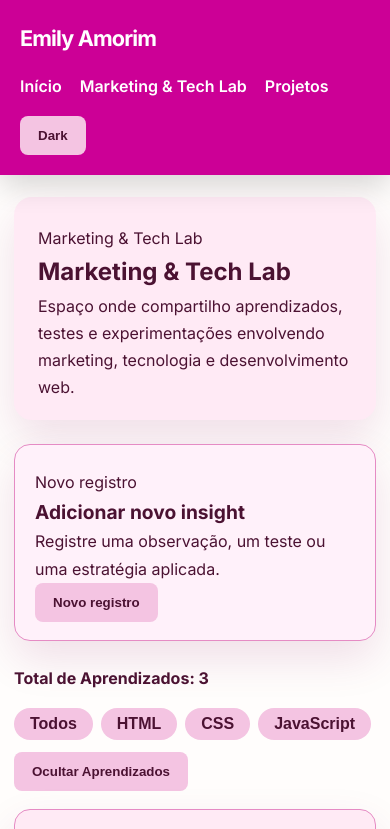
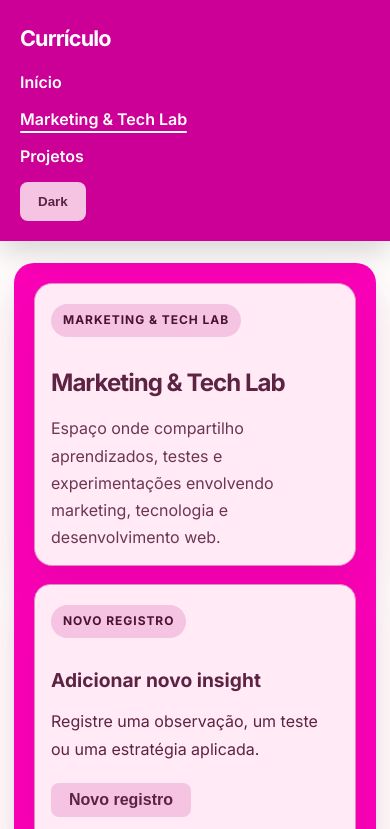
Before and after one commit to emilyoamorim/porfolio, a plain HTML site: page aprendizados.html in a window 390 px wide. Shown: the top 829 px of the page. Drawn offline with Linux system fonts and the light colour scheme.

Commit message:
Atualização do portfolio

```diff
--- a/aprendizados.html
+++ b/aprendizados.html
@@ -12,10 +12,10 @@
 <body>
     <header>
         <nav>
-            <h1>Emily Amorim</h1>
+            <h1>Currículo</h1>
             <ul>
                 <li><a href="index.html">Início</a></li>
-                <li><a href="aprendizados.html">Marketing & Tech Lab</a></li>
+                <li><a href="aprendizados.html" class="ativo">Marketing & Tech Lab</a></li>
                 <li><a href="projetos.html">Projetos</a></li>
             </ul>
             <button type="button" id="botaoTema" onclick="alterarTema()">🌙 Dark</button>
@@ -24,10 +24,10 @@
 
     <main>
         <section class="pagina-aprendizados">
-            <div class="cabecalho-aprendizados">
-                <span class="etiqueta-pagina">Marketing & Tech Lab</span>
+            <div class="section-heading cabecalho-aprendizados">
+                <p class="eyebrow">Marketing & Tech Lab</p>
                 <h2>Marketing & Tech Lab</h2>
-                <p>
+                <p class="section-copy">
                     Espaço onde compartilho aprendizados,
                     testes e experimentações envolvendo
                     marketing, tecnologia e desenvolvimento web.
@@ -89,7 +89,7 @@
                 </button>
             </div>
 
-            <div id="listaAprendizados" class="cards-aprendizados"></div>
+            <div id="listaAprendizados" class="card-grid"></div>
         </section>
     </main>
 
--- a/style.css
+++ b/style.css
@@ -1,31 +1,40 @@
-/* Página de aprendizados: fundo claro, padding extra */
+@import url('https://fonts.googleapis.com/css2?family=Inter:wght@400;500;600;700&display=swap');
+
+/* Página de aprendizados: alinhada ao padrão visual da home */
 .pagina-aprendizados {
-    background: var(--bg-principal);
-    box-shadow: none;
-    padding: 0;
-    margin-bottom: 0;
+    background-color: var(--destaque);
+    box-shadow: var(--shadow-suave);
+    padding: 32px;
+    margin-bottom: 24px;
 }
 
 .cabecalho-aprendizados {
     background: var(--bg-cards);
+    border: 1px solid var(--bordas);
     border-radius: 18px;
     padding: 28px 24px 18px 24px;
     margin-bottom: 24px;
     box-shadow: var(--shadow-suave);
+    display: grid;
+    gap: 12px;
 }
-@import url('https://fonts.googleapis.com/css2?family=Inter:wght@400;500;600;700&display=swap');
+
+.cabecalho-aprendizados .section-copy {
+    margin-bottom: 0;
+    max-width: 760px;
+}
 
 :root{
     --bg-principal: #FFFDFC;
     --bg-secundario: #F8F5F7;
     --bg-cards: #FFEAF5;
 
-    --texto-principal: #4B1232;
-    --texto-secundario: #5F2148;
+    --texto-principal: #5D2342;
+    --texto-secundario: #6D3554;
 
     --botao: #F4C4E2;
     --botao-hover: #EAA7D4;
-    --botao-texto: #4B1232;
+    --botao-texto: #5D2342;
 
     --bordas: #E58BC4;
     --destaque: #FA00B7;
@@ -113,14 +122,36 @@ nav h1{
 
 nav ul{ list-style: none; display: flex; gap: 18px; flex-wrap: wrap; }
 
+nav li{
+    position: relative;
+}
+
 nav a{
+    position: relative;
     color: var(--header-texto);
     text-decoration: none;
     font-weight: 600;
+    padding-bottom: 4px;
     transition: opacity 0.2s ease, transform 0.2s ease;
 }
 
+nav a::before{
+    content: "";
+    position: absolute;
+    inset: auto auto 0 0;
+    width: 0;
+    height: 2px;
+    background: var(--header-texto);
+    border-radius: 999px;
+    transition: width 0.25s ease;
+}
+
 nav a:hover{ opacity: 0.88; transform: translateY(-1px); }
+
+nav a:hover::before,
+nav a.ativo::before{
+    width: 100%;
+}
 
 main{ max-width: 1080px; margin: 0 auto; padding: 30px 20px 48px; }
 
@@ -134,14 +165,32 @@ section{
 
 .hero-card{
     display: grid;
-    grid-template-columns: 1.4fr 1fr;
+    grid-template-columns: 1fr;
     gap: 24px;
     align-items: center;
     background-color: var(--destaque);
 }
 
-.eyebrow{
-    display: inline-block;
+.section-pink{
+    background-color: var(--destaque);
+}
+
+.highlight-card{
+    background-color: var(--bg-cards);
+    border: 1px solid var(--bordas);
+    border-radius: 18px;
+    padding: 22px;
+    box-shadow: var(--shadow-suave);
+    margin-bottom: 24px;
+}
+
+.eyebrow,
+.etiqueta-pagina{
+    display: inline-flex;
+    align-items: center;
+    justify-content: center;
+    width: fit-content;
+    max-width: 100%;
     text-transform: uppercase;
     letter-spacing: 0.08em;
     font-size: 0.75rem;
@@ -258,7 +307,7 @@ footer{
 }
 
 .form-aprendizado{
-    background: var(--form-bg);
+    background: var(--bg-cards);
     border: 1px solid var(--bordas);
     border-radius: 16px;
     box-shadow: var(--shadow-suave);
@@ -267,6 +316,33 @@ footer{
 }
 
 .cabecalho-form h3{ font-size: 1.2rem; }
+.cabecalho-form {
+    display: flex;
+    flex-direction: column;
+    gap: 12px;
+    margin-bottom: 20px;
+}
+.botao-novo-registro {
+    display: inline-flex;
+    align-items: center;
+    justify-content: center;
+    width: fit-content;
+    max-width: 100%;
+    margin-top: 8px;
+    border-radius: 8px;
+    padding: 8px 18px;
+    font-size: 1rem;
+    font-weight: 600;
+    background: var(--botao);
+    color: var(--botao-texto);
+    border: none;
+    transition: background 0.18s, transform 0.18s;
+    box-shadow: none;
+}
+.botao-novo-registro:hover {
+    background: var(--botao-hover);
+    transform: translateY(-1px);
+}
 
 .campo-form input,
 .campo-form select,
@@ -279,6 +355,7 @@ footer{
     color: var(--texto-principal);
     font: inherit;
     transition: transform 0.18s ease, box-shadow 0.18s ease, border-color 0.18s ease;
+    margin-top: 32px;
 }
 
 .campo-form input:hover,
@@ -299,43 +376,9 @@ footer{
     margin-bottom: 24px;
 }
 
-.cards-aprendizados .aprendizado {
-    background-color: var(--bg-cards);
-    border: 1px solid var(--bordas);
-    border-radius: 16px;
-    padding: 22px;
-    box-shadow: var(--shadow-suave);
-    transition: transform 0.22s ease, box-shadow 0.22s ease;
-}
-.cards-aprendizados .aprendizado:hover {
-    transform: translateY(-4px);
-    box-shadow: var(--shadow-forte);
-}
-.cards-aprendizados .card-tag {
-    display: inline-flex;
-    background: var(--tag-bg);
-    color: var(--tag-texto);
-    border-radius: 999px;
-    padding: 5px 10px;
-    font-size: 0.8rem;
-    font-weight: 700;
-    margin-bottom: 12px;
-}
-.cards-aprendizados p {
-    color: var(--texto-secundario);
-}
-}
-.aprendizado{
-    background: var(--bg-cards);
-    border: 1px solid var(--bordas);
-    border-radius: 16px;
-    box-shadow: var(--shadow-suave);
-    padding: 20px 18px 18px 18px;
-}
-
 .oculto{ display: none; }
 
-#contadorAprendizados{ font-weight: 700; margin-bottom: 16px; }
+#contadorAprendizados{ font-weight: 700; margin-bottom: 18px; color: var(--texto-principal); }
 
 .barra-aprendizados{
     display: flex;
@@ -353,8 +396,8 @@ footer{
     gap: 8px;
 }
 .filtros button {
-    border-radius: 999px;
-    padding: 7px 16px;
+    border-radius: 8px;
+    padding: 12px 18px;
     font-size: 1rem;
     font-weight: 600;
     background: var(--botao);
@@ -367,19 +410,65 @@ footer{
     background: var(--botao-hover);
     transform: translateY(-1px);
 }
-}
 
 @media (max-width: 820px){
     .hero-card{ grid-template-columns: 1fr; }
     section{ padding: 24px; }
     nav{ justify-content: center; }
+    .pagina-aprendizados{ padding: 24px; }
+    .cabecalho-aprendizados{ padding: 24px 20px 16px; }
+    .form-aprendizado{ padding: 22px 18px 16px; }
+    .barra-aprendizados{ align-items: stretch; }
 }
 
 @media (max-width: 700px){
     main{ padding: 22px 14px 40px; }
+    nav{
+        flex-direction: column;
+        align-items: flex-start;
+        gap: 12px;
+    }
+    nav ul{
+        flex-direction: column;
+        align-items: flex-start;
+        gap: 10px;
+    }
     .contact-actions,
     .hero-actions{ flex-direction: column; }
     .btn,
     .contact-actions .btn,
     .hero-actions .btn{ width: 100%; }
+    .pagina-aprendizados{ padding: 20px; }
+    .cabecalho-aprendizados{ padding: 20px 16px 14px; }
+    .form-aprendizado{ padding: 20px 16px 14px; }
+    .barra-aprendizados{ flex-direction: column; align-items: stretch; }
+    .filtros{ width: 100%; }
+    .filtros button,
+    #botaoAprendizados,
+    .acoes-form button{
+        width: 100%;
+    }
+    .botao-novo-registro,
+    #botaoNovoRegistro{
+        width: fit-content;
+        max-width: 100%;
+    }
 }
+
+@media (max-width: 520px){
+    .card-grid{ grid-template-columns: 1fr; }
+    .filtros{ flex-direction: column; }
+    .filtros button{
+        justify-content: center;
+    }
+    .campo-form input,
+    .campo-form select,
+    .campo-form textarea{
+        font-size: 16px;
+    }
+    .cabecalho-aprendizados h2,
+    .section-heading h2,
+    .hero-copy h2{
+        font-size: 1.5rem;
+    }
+}
```
Also changed, not shown: index.html (+8 -16 lines), projetos.html (+2 -2 lines).
